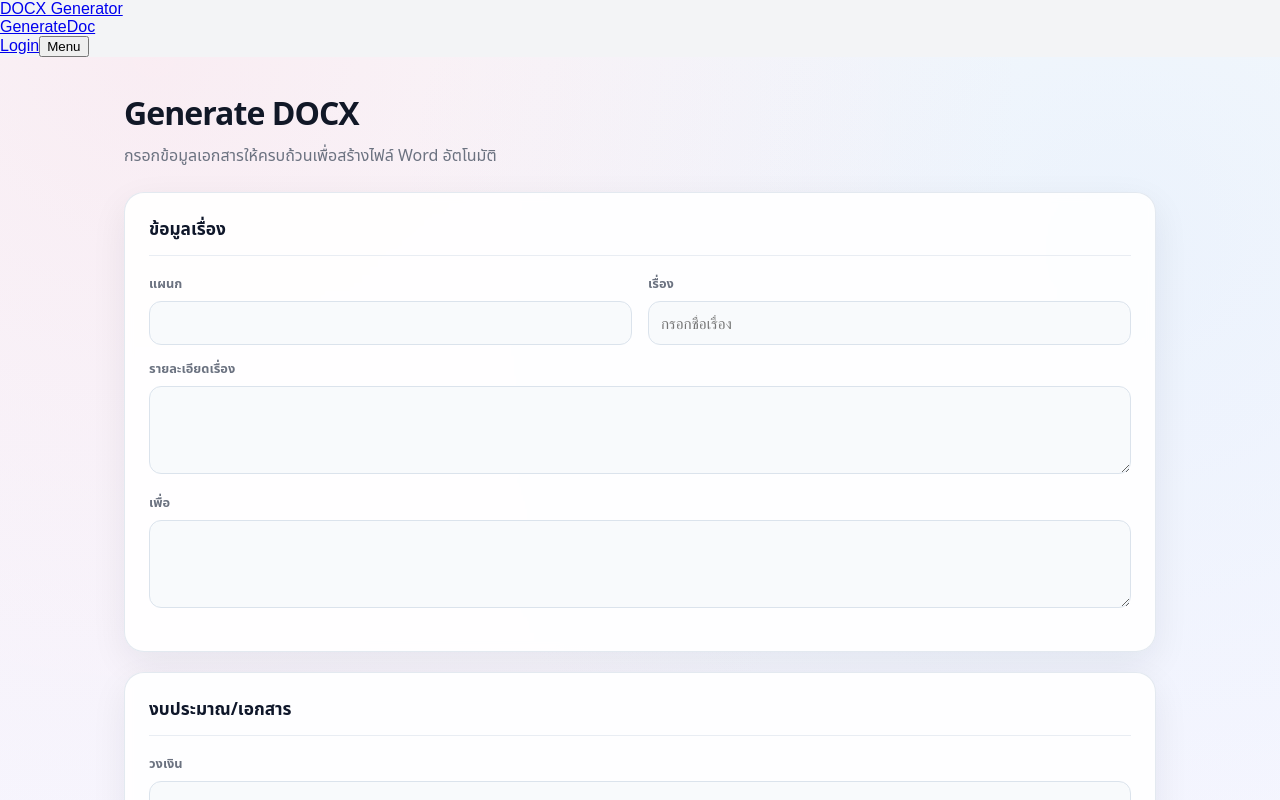
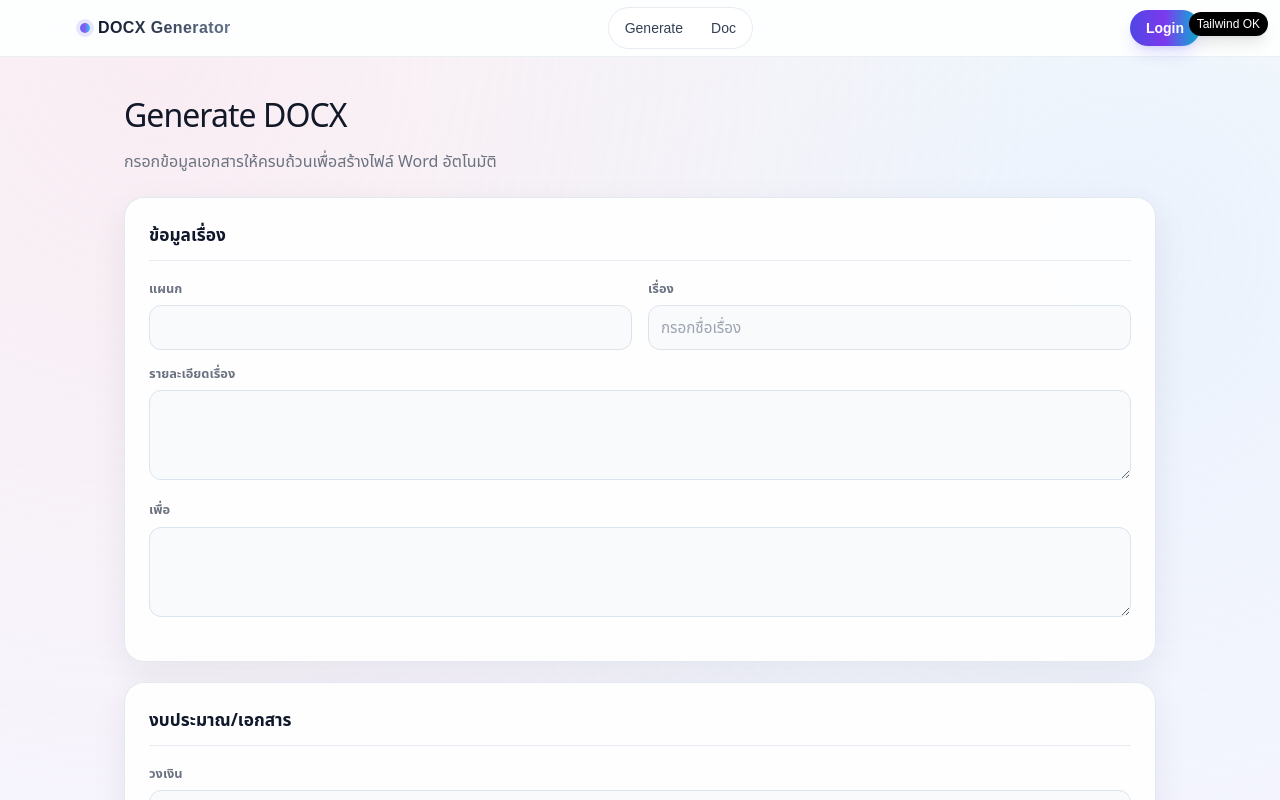
Before and after one commit to Fuadee/-, a Next.js app: page / in a window 1280 px wide. Shown: the top 800 px of the page. Built offline with nearby package versions, Linux system fonts and the light colour scheme.

Commit message:
Fix Tailwind setup and refresh navbar styling

```diff
--- a/package.json
+++ b/package.json
@@ -21,6 +21,9 @@
     "@types/node": "^20.17.30",
     "@types/react": "^18.3.20",
     "@types/react-dom": "^18.3.6",
-    "typescript": "^5.8.3"
+    "typescript": "^5.8.3",
+    "tailwindcss": "^3.4.17",
+    "autoprefixer": "^10.4.20",
+    "postcss": "^8.4.49"
   }
 }
--- /dev/null
+++ b/postcss.config.js
@@ -0,0 +1,6 @@
+module.exports = {
+  plugins: {
+    tailwindcss: {},
+    autoprefixer: {}
+  }
+};
--- a/src/app/globals.css
+++ b/src/app/globals.css
@@ -1,13 +1,16 @@
-:root {
-  font-family: Arial, Helvetica, sans-serif;
-}
+@tailwind base;
+@tailwind components;
+@tailwind utilities;
 
+@layer base {
   * {
     box-sizing: border-box;
   }
 
   body {
     margin: 0;
-  background: #f3f4f6;
-  color: #111827;
+    background: #f8fafc;
+    color: #0f172a;
+    font-family: Arial, Helvetica, sans-serif;
   }
+}
--- a/src/app/layout.tsx
+++ b/src/app/layout.tsx
@@ -13,7 +13,12 @@ export default function RootLayout({
 }>) {
   return (
     <html lang="th">
-      <body>{children}</body>
+      <body>
+        <div className="fixed right-3 top-3 z-[60] rounded-xl bg-black px-2 py-1 text-xs font-medium text-white shadow-lg">
+          Tailwind OK
+        </div>
+        {children}
+      </body>
     </html>
   );
 }
--- a/src/components/Navbar.tsx
+++ b/src/components/Navbar.tsx
@@ -20,7 +20,6 @@ export default function Navbar() {
     user: null,
     loading: true
   });
-  const [mobileMenuOpen, setMobileMenuOpen] = useState(false);
 
   useEffect(() => {
     const supabase = createSupabaseBrowser();
@@ -48,26 +47,25 @@ export default function Navbar() {
   const handleSignOut = async () => {
     const supabase = createSupabaseBrowser();
     await supabase.auth.signOut();
-    setAuthState({ user: null, loading: false });
     window.location.href = "/login";
   };
 
   return (
-    <header className="sticky top-0 z-50 w-full border-b border-slate-200/80 bg-white/70 shadow-sm backdrop-blur supports-[backdrop-filter]:bg-white/60">
-      <div className="mx-auto flex h-14 w-full max-w-5xl items-center justify-between px-4">
-        <Link href="/" className="group inline-flex items-center gap-2 transition-opacity hover:opacity-90">
-          <span className="h-2.5 w-2.5 rounded-full bg-gradient-to-br from-indigo-500 via-purple-500 to-cyan-400 shadow-[0_0_0_3px_rgba(99,102,241,0.15)]" />
-          <span className="bg-gradient-to-r from-slate-900 to-slate-600 bg-clip-text text-sm font-semibold tracking-wide text-transparent sm:text-base">
+    <header className="sticky top-0 z-50 border-b border-slate-200/70 bg-white/70 backdrop-blur-xl">
+      <div className="mx-auto flex h-14 max-w-6xl items-center justify-between px-4">
+        <Link href="/" className="inline-flex items-center gap-2">
+          <span className="h-2.5 w-2.5 rounded-full bg-gradient-to-r from-indigo-500 via-violet-500 to-cyan-400 shadow-[0_0_0_4px_rgba(99,102,241,0.15)]" />
+          <span className="bg-gradient-to-r from-slate-900 to-slate-500 bg-clip-text text-sm font-semibold tracking-wide text-transparent sm:text-base">
             DOCX Generator
           </span>
         </Link>
 
-        <nav className="hidden items-center gap-1 rounded-full bg-slate-100 px-2 py-1 md:flex" aria-label="Primary">
+        <nav className="hidden items-center gap-1 rounded-full border border-slate-200/80 bg-white/80 p-1 md:flex" aria-label="Primary">
           {navLinks.map((link) => (
             <Link
               key={link.href}
               href={link.href}
-              className="rounded-full px-3 py-1.5 text-sm font-medium text-slate-700 transition hover:bg-white/70 hover:text-slate-900"
+              className="rounded-full px-3 py-1.5 text-sm font-medium text-slate-700 transition hover:bg-slate-100 hover:text-slate-900"
             >
               {link.label}
             </Link>
@@ -76,10 +74,10 @@ export default function Navbar() {
 
         <div className="flex items-center gap-2">
           {authState.loading ? (
-            <span className="rounded-full bg-slate-100 px-3 py-1 text-sm text-slate-500">Loading...</span>
+            <span className="rounded-full border border-slate-200 bg-white px-3 py-1 text-sm text-slate-500">Loading...</span>
           ) : authState.user ? (
             <>
-              <span className="max-w-44 truncate rounded-full bg-slate-100 px-3 py-1 text-sm text-slate-700">
+              <span className="max-w-44 truncate rounded-full border border-slate-200 bg-white px-3 py-1 text-sm text-slate-700">
                 {authState.user.email}
               </span>
               <button
@@ -93,40 +91,13 @@ export default function Navbar() {
           ) : (
             <Link
               href="/login"
-              className="rounded-full bg-gradient-to-r from-slate-900 to-slate-700 px-4 py-2 text-sm font-medium text-white transition hover:from-slate-800 hover:to-slate-600"
+              className="rounded-full bg-gradient-to-r from-indigo-600 via-violet-600 to-cyan-500 px-4 py-2 text-sm font-semibold text-white shadow-lg shadow-indigo-500/20 transition hover:brightness-110"
             >
               Login
             </Link>
           )}
-
-          <button
-            type="button"
-            onClick={() => setMobileMenuOpen((open) => !open)}
-            className="rounded-full border border-slate-200 bg-white px-3 py-1.5 text-sm font-medium text-slate-700 transition hover:bg-slate-50 md:hidden"
-            aria-expanded={mobileMenuOpen}
-            aria-controls="mobile-nav"
-          >
-            Menu
-          </button>
         </div>
       </div>
-
-      {mobileMenuOpen ? (
-        <div id="mobile-nav" className="border-t border-slate-200 bg-white/90 px-4 py-3 md:hidden">
-          <nav className="flex flex-col gap-1" aria-label="Mobile primary">
-            {navLinks.map((link) => (
-              <Link
-                key={link.href}
-                href={link.href}
-                onClick={() => setMobileMenuOpen(false)}
-                className="rounded-lg px-3 py-2 text-sm font-medium text-slate-700 transition hover:bg-slate-100 hover:text-slate-900"
-              >
-                {link.label}
-              </Link>
-            ))}
-          </nav>
-        </div>
-      ) : null}
     </header>
   );
 }
--- /dev/null
+++ b/tailwind.config.ts
@@ -0,0 +1,18 @@
+import type { Config } from "tailwindcss";
+
+const config: Config = {
+  content: [
+    "./src/app/**/*.{js,ts,jsx,tsx,mdx}",
+    "./src/components/**/*.{js,ts,jsx,tsx,mdx}",
+    "./src/pages/**/*.{js,ts,jsx,tsx,mdx}",
+    "./app/**/*.{js,ts,jsx,tsx,mdx}",
+    "./components/**/*.{js,ts,jsx,tsx,mdx}",
+    "./pages/**/*.{js,ts,jsx,tsx,mdx}"
+  ],
+  theme: {
+    extend: {}
+  },
+  plugins: []
+};
+
+export default config;
```
Lines whose indentation alone changed are shown as unchanged.
